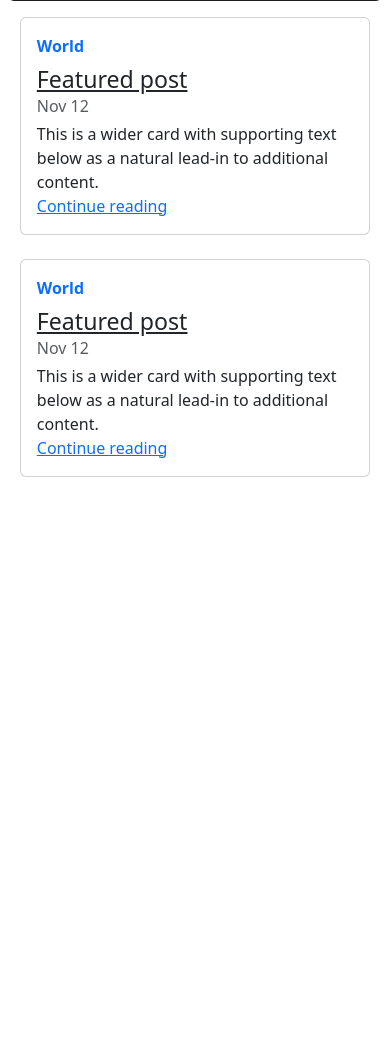
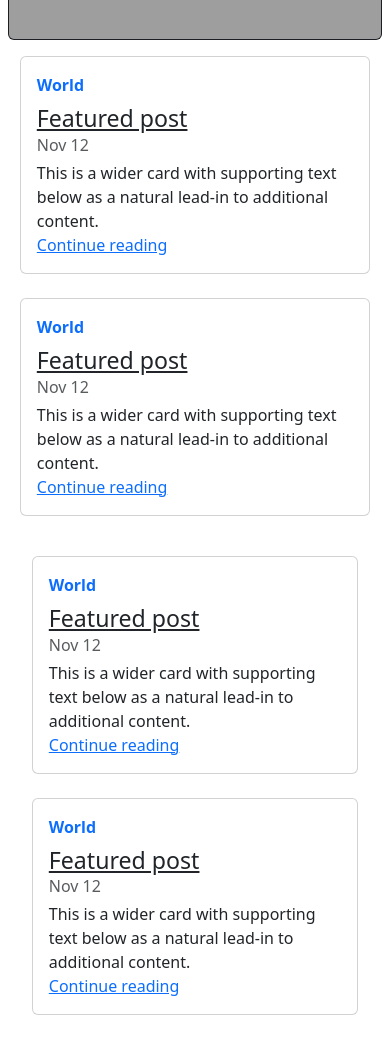
Before and after one commit to mariaroa/CMDESCAND, a PHP site: page /servicios.html in a window 390 px wide. Shown: the part 501-1540 px from the top of the page. Before the commit the page ends 978 px from the top, so only its background shows below. Run offline with PHP 8.4, Linux system fonts and the light colour scheme; grey boxes are pictures that could not be loaded.

Commit message:
montando cosas servicios

```diff
--- a/css/styles.css
+++ b/css/styles.css
@@ -46,11 +46,8 @@ a.nav-link:hover {
     transform: translate(-50%, -50%);
     white-space: nowrap;
 }
-.img-tour-overlay{
-    height: 240px;
-}
-@media (min-width:1080){
+@media screen and (min-width: 1900px){
     .img-tour-overlay{
-        height: 240px !important;
+        height: 720px !important;
     }
 }
--- a/servicios.html
+++ b/servicios.html
@@ -57,5 +57,36 @@
                 </div>
             </div>
         </div>
+        <div class="container mt-3">
+            <div class="row">
+              <div class="col-lg-6">
+                <div class="card flex-md-row mb-4 box-shadow h-md-250">
+                    <div class="card-body d-flex flex-column align-items-start">
+                        <strong class="d-inline-block mb-2 text-primary">World</strong>
+                        <h3 class="mb-0">
+                            <a class="text-dark" href="#">Featured post</a>
+                        </h3>
+                        <div class="mb-1 text-muted">Nov 12</div>
+                        <p class="card-text mb-auto">This is a wider card with supporting text below as a natural lead-in to additional content.</p>
+                        <a href="#">Continue reading</a>
+                    </div>
+                    <img class="card-img-right flex-auto d-none d-md-block" data-src="holder.js/200x250?theme=thumb" alt="Thumbnail [200x250]" style="width: 360px; height: 240px;" src="images/cocina.jpg" data-holder-rendered="true">
+                </div>
+            </div>
+            <div class="col-lg-6">
+                <div class="card flex-md-row mb-4 box-shadow h-md-250">
+                    <img class="card-img-left flex-auto d-none d-md-block" data-src="holder.js/200x250?theme=thumb" alt="Thumbnail [200x250]" style="width: 360px; height: 240px;" src="images/panoramica.jpg" data-holder-rendered="true">
+                    <div class="card-body d-flex flex-column align-items-start">
+                        <strong class="d-inline-block mb-2 text-primary">World</strong>
+                        <h3 class="mb-0">
+                            <a class="text-dark" href="#">Featured post</a>
+                        </h3>
+                        <div class="mb-1 text-muted">Nov 12</div>
+                        <p class="card-text mb-auto">This is a wider card with supporting text below as a natural lead-in to additional content.</p>
+                        <a href="#">Continue reading</a>
+                    </div>
+                </div>
+            </div>
+        </div>
   </body>
 </html>
```
